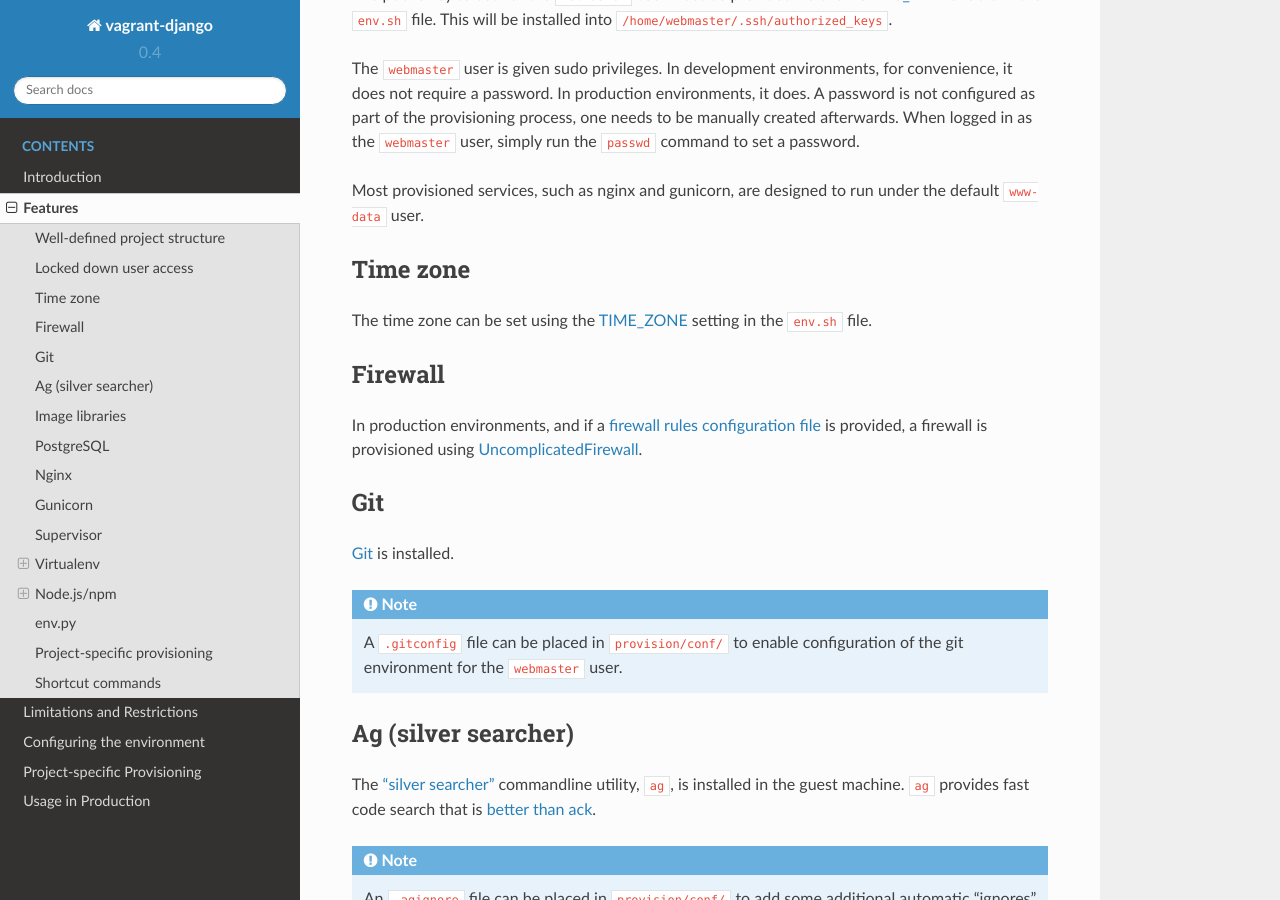
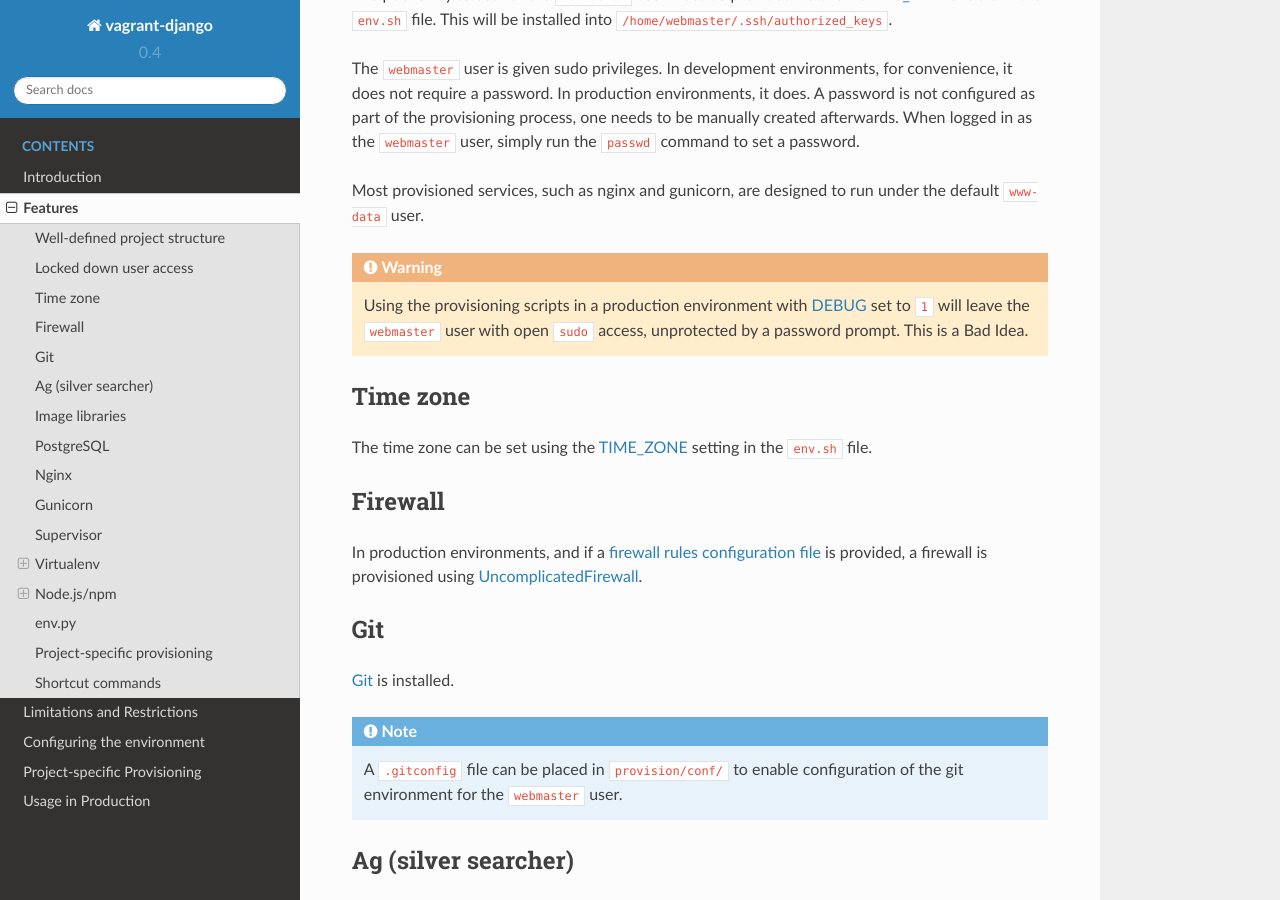
Before and after one commit to oogles/vagrant-django, a Sphinx documentation site: the page built from docs/features.rst, in a window 1280 px wide and 900 px high, scrolled down 973 px. Built offline with Sphinx 7.4.7 and the Read the Docs theme 2.0.0, drawn with Linux system fonts in a browser that asks for light colours.

Commit message:
Improved documentation of the webmaster user's sudo access.

```diff
--- a/docs/features.rst
+++ b/docs/features.rst
@@ -38,6 +38,10 @@ The public key to use for the ``webmaster`` user must be provided via the :ref:`
 The ``webmaster`` user is given sudo privileges. In development environments, for convenience, it does not require a password. In production environments, it does. A password is not configured as part of the provisioning process, one needs to be manually created afterwards. When logged in as the ``webmaster`` user, simply run the ``passwd`` command to set a password.
 
 Most provisioned services, such as nginx and gunicorn, are designed to run under the default ``www-data`` user.
+
+.. warning::
+
+    Using the provisioning scripts in a production environment with :ref:`conf-var-debug` set to ``1`` will leave the ``webmaster`` user with open ``sudo`` access, unprotected by a password prompt. This is a Bad Idea.
 
 
 .. _feat-time-zone:
--- a/docs/limitations.rst
+++ b/docs/limitations.rst
@@ -52,12 +52,11 @@ See :ref:`feat-dir-structure` for a description of this structure.
 Users
 =====
 
-The provisioning process creates a ``webmaster`` user. This is the only user with SSH access.
+The provisioning process creates a ``webmaster`` user. This is the only user with SSH access and is granted ``sudo`` privileges. See :ref:`the feature documentation <feat-users>` for more details.
 
 The ``webmaster`` user is placed in the ``www-data`` group.
 
 File ownership of almost everything under ``/opt/app/`` is ``www-data:www-data``. Various services, such as nginx and gunicorn, are configured to run under ``www-data``.
-
 
 .. _limitations-windows:
 
```
